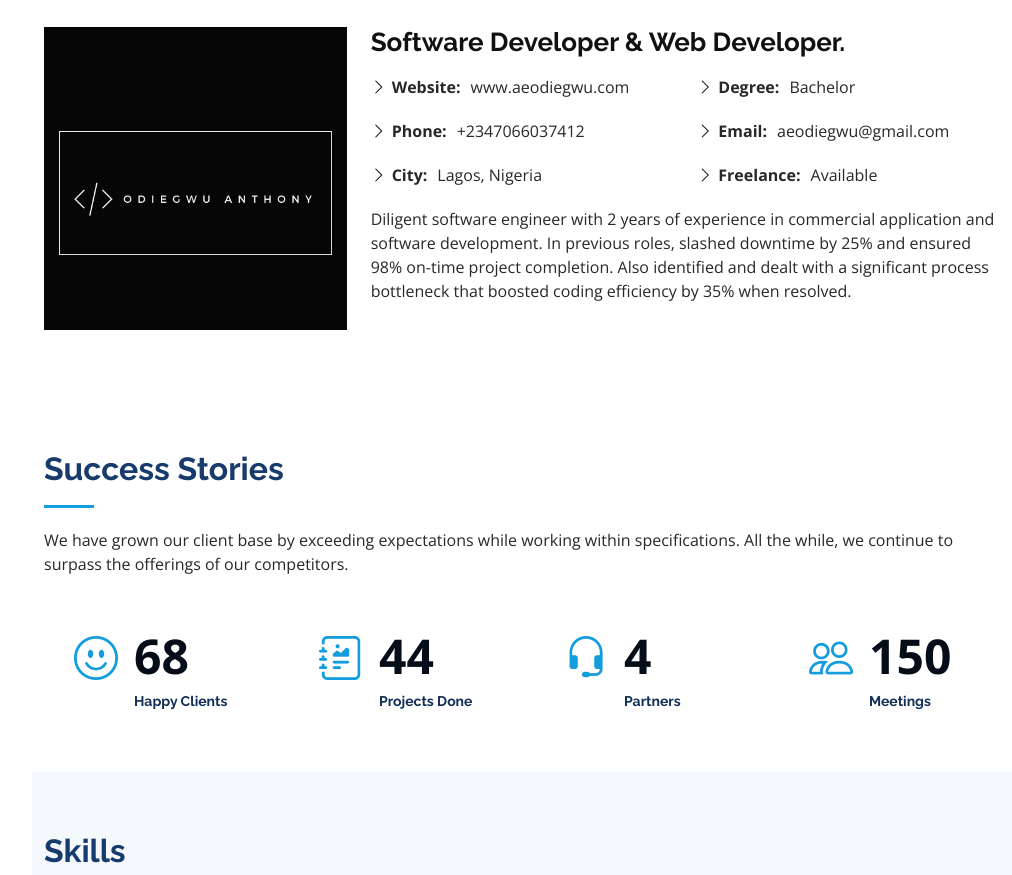
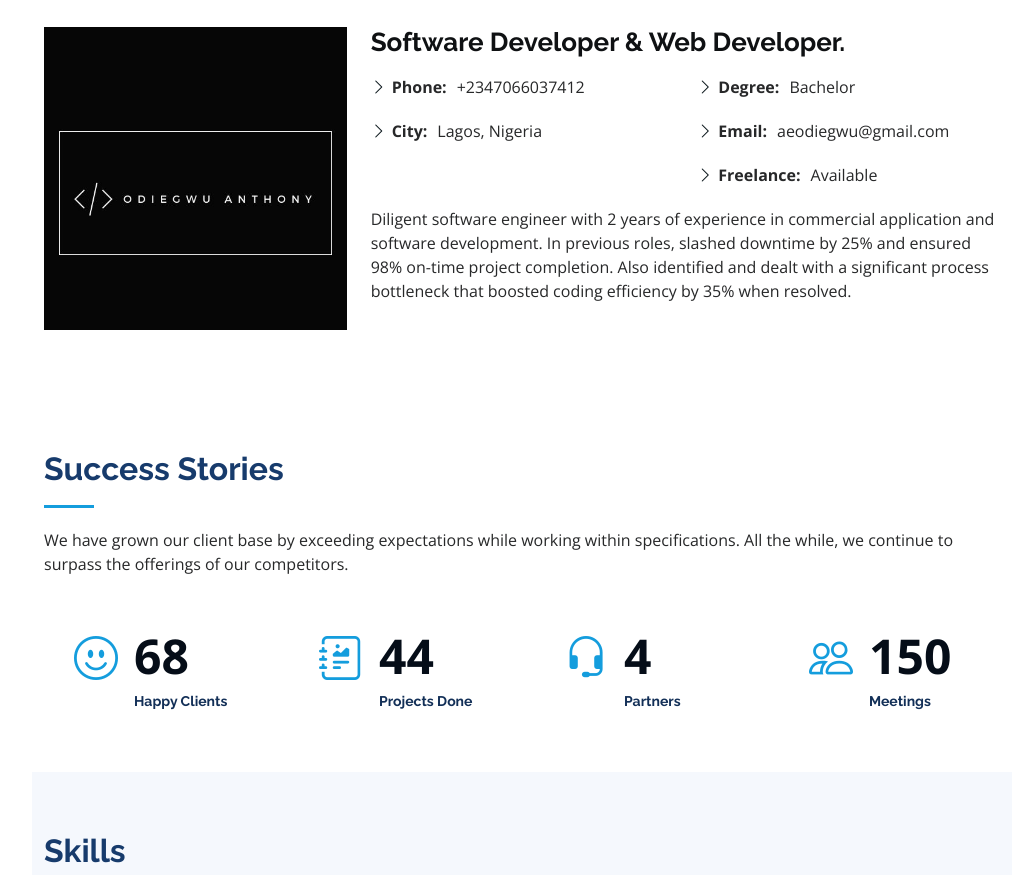
Before and after one commit to Fabztheplug/aeodiegwu.github.io, a plain HTML site: page index.html in a window 1280 px wide. Shown: the part 1133-2008 px from the top of the page, without its empty margins (268-1280 px from the left). Drawn offline with nearby package versions, Linux system fonts and the light colour scheme.

Commit message:
removed some links

```diff
--- a/index.html
+++ b/index.html
@@ -106,7 +106,7 @@
               <div class="col-lg-6">
                 <ul>
 
-                  <li><i class="bi bi-chevron-right"></i> <strong>Website:</strong> <span>www.aeodiegwu.com</span></li>
+
                   <li><i class="bi bi-chevron-right"></i> <strong>Phone:</strong> <span>+2347066037412</span></li>
                   <li><i class="bi bi-chevron-right"></i> <strong>City:</strong> <span>Lagos, Nigeria</span></li>
                 </ul>
```
